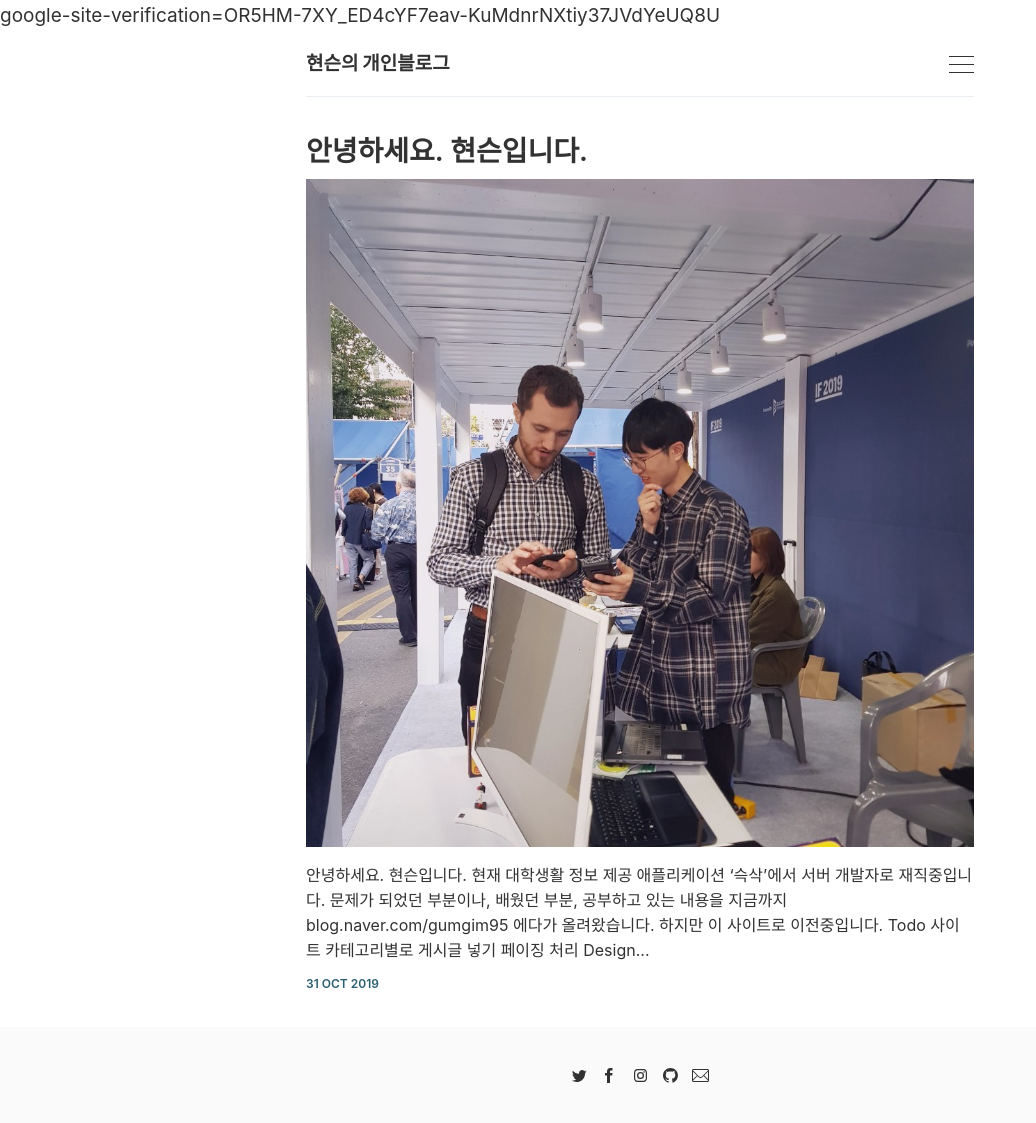
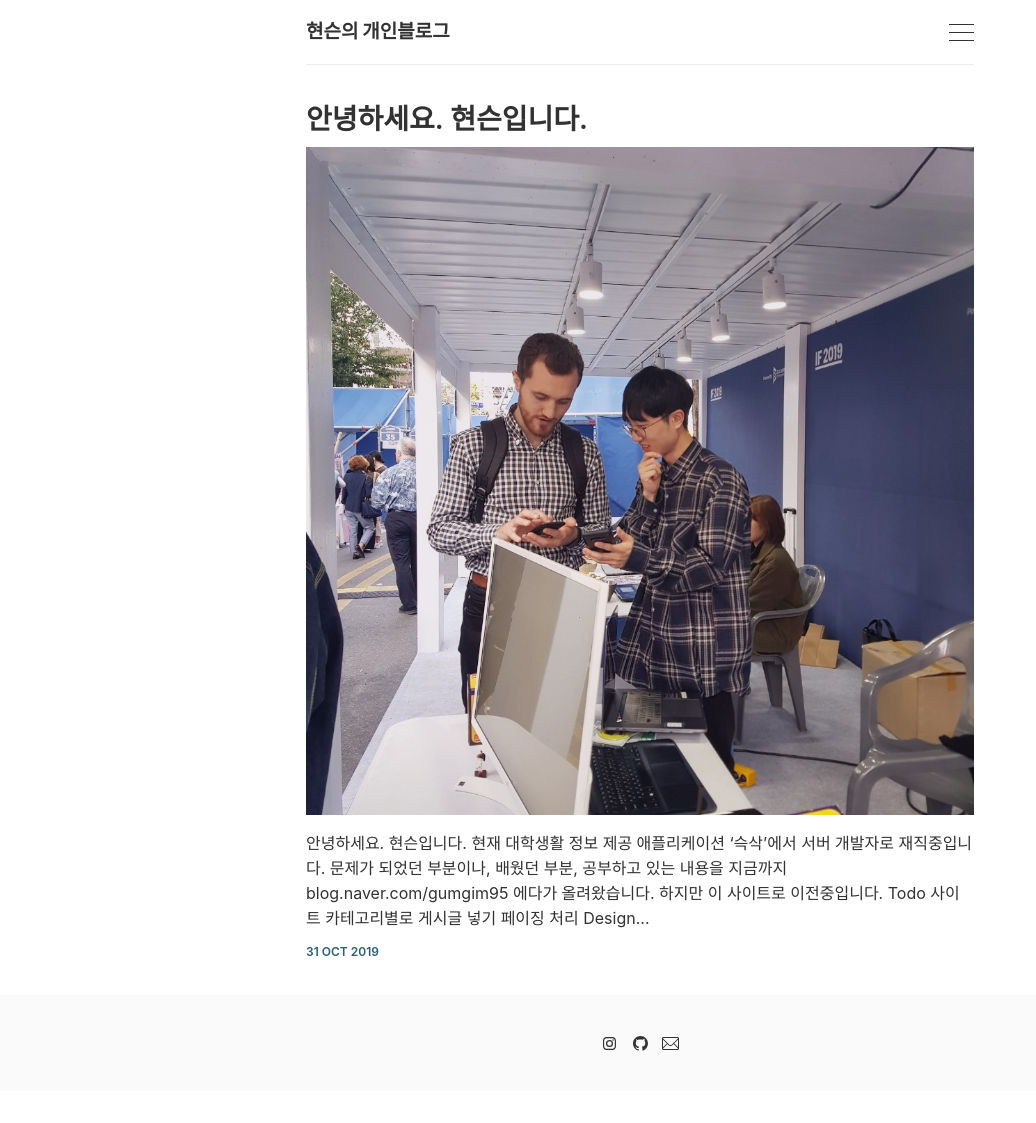
Before and after one commit to hyeonson/hyeonson.git.io, a Jekyll site: the page built from index.html, in a window 1280 px wide. Shown: the whole page, without its empty margins (0-1036 px from the left). Built offline with Jekyll 4.4.1, drawn with Linux system fonts in a browser that asks for light colours; the list of posts is cut into pages by our own code; after the commit the page ends 1091 px from its top, so only the background shows below that.

Commit message:
footer 수정, 애널리틱스 수정, hear 이미지 수정, 로고 이미지 추가

```diff
--- a/_includes/analytics.html
+++ b/_includes/analytics.html
@@ -1,2 +1,2 @@
 <!-- Google Analytics Code -->
-google-site-verification=OR5HM-7XY_ED4cYF7eav-KuMdnrNXtiy37JVdYeUQ8U
+<meta name="google-site-verification" content="OR5HM-7XY_ED4cYF7eav-KuMdnrNXtiy37JVdYeUQ8U">
--- a/_includes/footer.html
+++ b/_includes/footer.html
@@ -3,6 +3,7 @@
     <div class='o-grid__col o-grid__col--full'>
 
       <ul class='o-plain-list c-social-nav u-text-center'>
+        <!--
         <li class='c-social-nav__item'>
           <a href='{{ site.twitter }}' target='_blank'>
             <span class='c-social-nav__icon' data-icon='ei-sc-twitter' data-size='s'></span>
@@ -13,6 +14,7 @@
             <span class='c-social-nav__icon' data-icon='ei-sc-facebook' data-size='s'></span>
           </a>
         </li>
+        -->
         <li class='c-social-nav__item'>
           <a href='{{ site.instagram }}' target='_blank'>
             <span class='c-social-nav__icon' data-icon='ei-sc-instagram' data-size='s'></span>
--- a/_includes/head.html
+++ b/_includes/head.html
@@ -7,9 +7,9 @@
   <meta name='description' content="{% if page.excerpt %}{{ page.excerpt | strip_html | strip_newlines | truncate: 160 }}{% else %}{{ site.description }}{% endif %}">
   <link rel='canonical' href="{{ page.url | replace:'index.html','' | prepend: site.baseurl | prepend: site.url }}">
   <link rel='alternate' type='application/rss+xml' title='{{ site.title }}' href="{{ '/feed.xml' | prepend: site.baseurl | prepend: site.url }}">
-  <!--<link rel='shortcut icon' type='image/x-icon' href='http://admin.ssgsag.kr/images/logo.png'>-->
+  <link rel='shortcut icon' type='image/x-icon' href='https://hyeonson.github.io/images/etc/logo.png'>
   <meta property='og:url' content='현슨 개인블로그'>
-  <!--<meta property='og:image' content='http://admin.ssgsag.kr/images/logo.png'>-->
+  <meta property='og:image' content='https://hyeonson.github.io/images/posts/withForeigner.jpg'>
 
   <style>
     {% capture inlineCSS %}
```
Also changed, not shown: images/etc/logo.png (added).
